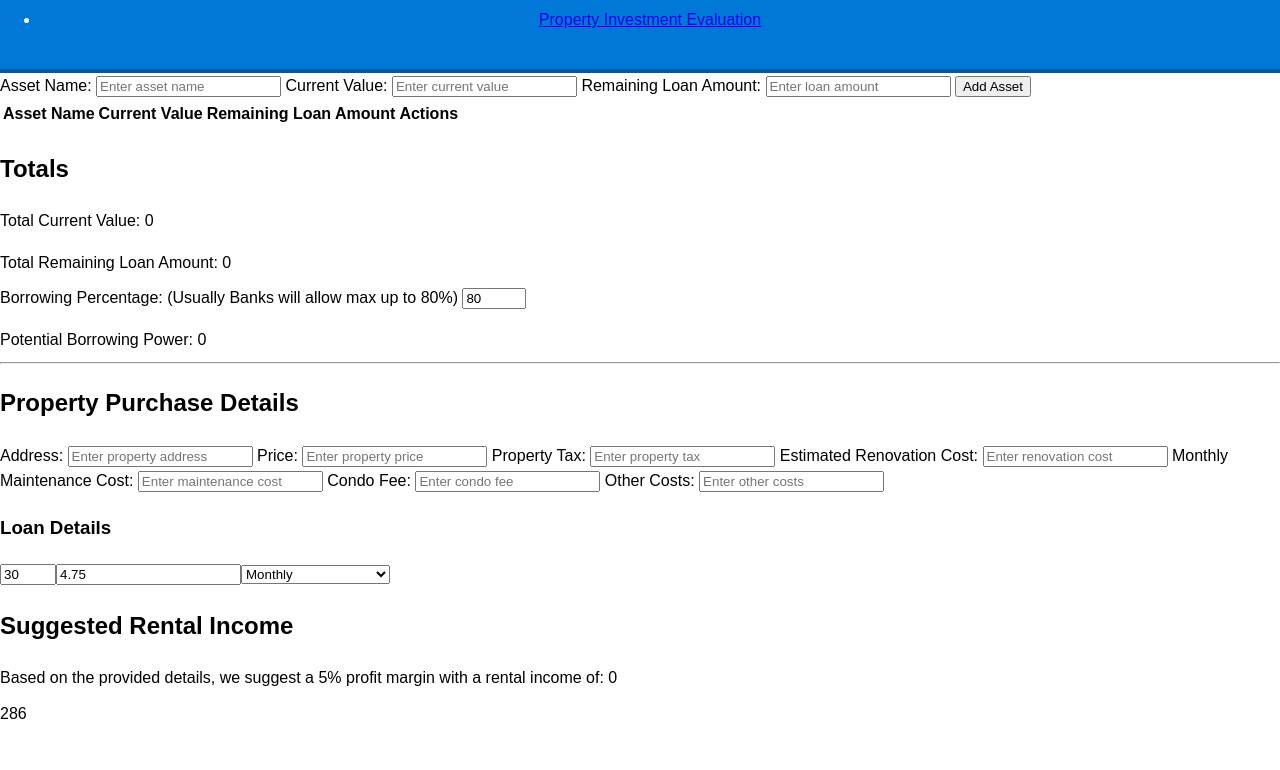
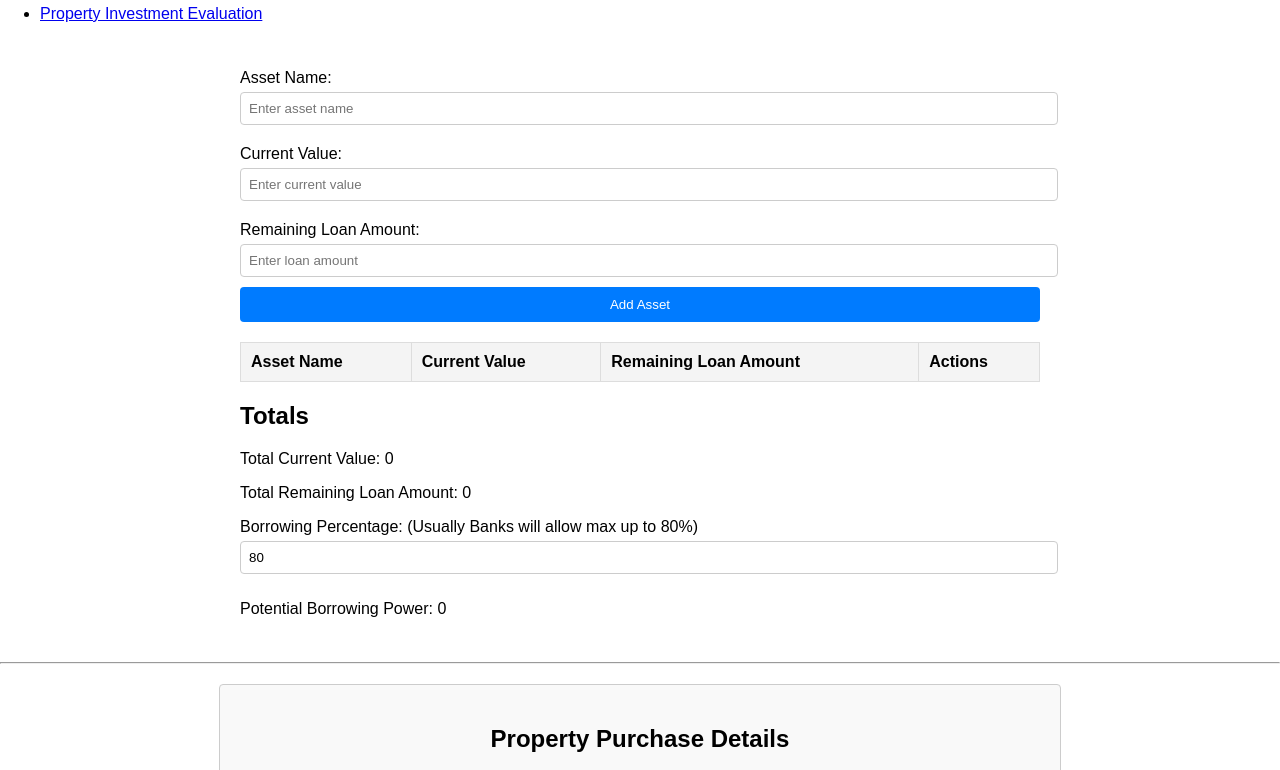
Before and after one commit to armonkolaei/property_research_tool, a plain HTML site: page index.html in a window 1280 px wide. Shown: the part 75-845 px from the top of the page. Before the commit the page ends 801 px from the top, so only its background shows below. Drawn offline with Linux system fonts and the light colour scheme.

Commit message:
reversed formating

```diff
--- a/styles.css
+++ b/styles.css
@@ -1,51 +1,119 @@
 body {
+    font-family: Arial, sans-serif;
     margin: 0;
     padding: 0;
-    font-family: Arial, sans-serif;
-    line-height: 1.6;
+    box-sizing: border-box;
 }
 
-main {
+.container {
+    max-width: 800px;
+    margin: 0 auto;
+    padding: 20px;
+}
+
+h1 {
+    text-align: center;
+}
+
+.form-container {
+    margin-bottom: 20px;
+}
+
+label {
+    display: block;
+    margin-top: 10px;
+}
+
+input {
+    width: 100%;
+    padding: 8px;
+    margin-top: 5px;
+    margin-bottom: 10px;
+    border: 1px solid #ccc;
+    border-radius: 4px;
+}
+
+button {
+    display: block;
+    width: 100%;
+    padding: 10px;
+    background-color: #007BFF;
+    color: white;
+    border: none;
+    border-radius: 4px;
+    cursor: pointer;
+}
+
+button:hover {
+    background-color: #0056b3;
+}
+
+table {
+    width: 100%;
+    border-collapse: collapse;
+    margin-top: 20px;
+}
+
+table, th, td {
+    border: 1px solid #ddd;
+}
+
+th, td {
+    padding: 10px;
+    text-align: left;
+}
+
+th {
+    background-color: #f4f4f4;
+}
+
+.property-form-container {
     max-width: 800px;
     margin: 20px auto;
     padding: 20px;
+    border: 1px solid #ccc;
+    border-radius: 4px;
     background-color: #f9f9f9;
-    border-radius: 8px;
-    box-shadow: 0 2px 4px rgba(0, 0, 0, 0.1);
 }
 
-header {
+.property-form-container h2 {
     text-align: center;
-    padding: 20px;
-    background-color: #0078d7;
-    color: white;
-    border-bottom: 4px solid #005a9e;
 }
 
-header h1 {
-    margin: 0;
-    font-size: 1.8em;
+.property-form-container label {
+    display: block;
+    margin-top: 10px;
 }
 
-section {
-    margin-bottom: 20px;
+.property-form-container input {
+    width: 100%;
+    padding: 8px;
+    margin-top: 5px;
+    margin-bottom: 10px;
+    border: 1px solid #ccc;
+    border-radius: 4px;
 }
 
-section h2 {
-    color: #333;
-    border-bottom: 2px solid #0078d7;
-    padding-bottom: 5px;
-    margin-bottom: 10px;
+.property-form-container button {
+    display: block;
+    width: 100%;
+    padding: 10px;
+    background-color: #007BFF;
+    color: white;
+    border: none;
+    border-radius: 4px;
+    cursor: pointer;
 }
 
-ul {
-    padding-left: 20px;
+.property-form-container button:hover {
+    background-color: #0056b3;
 }
 
-ul li {
-    margin-bottom: 10px;
+.suggested-rent-container {
+    max-width: 800px;
+    margin: 20px auto;
+    padding: 20px;
+    border: 1px solid #ccc;
+    border-radius: 4px;
+    background-color: #f9f9f9;
 }
-
-p {
-    margin-bottom: 10px;
-}
```
